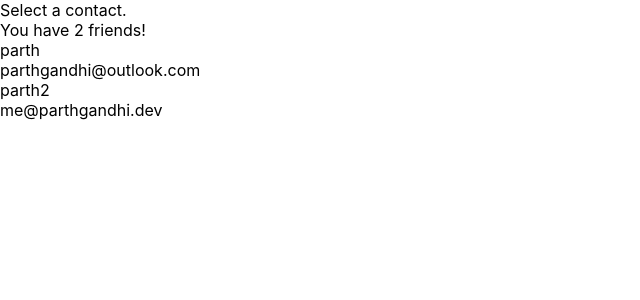
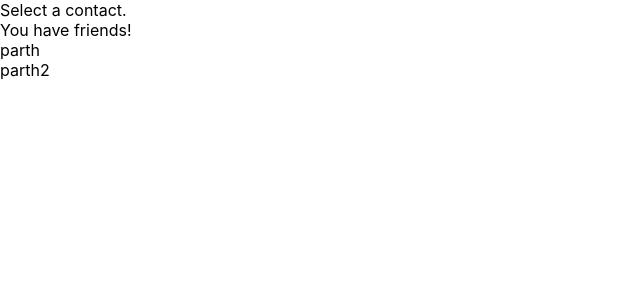
Before and after one commit to ParthGandhi/contacts-app, a Next.js app: page /contacts in a window 1280 px wide. Shown: the top 300 px of the page, without its empty margins (0-640 px from the left). Built offline with nearby package versions, Linux system fonts and the light colour scheme.

Commit message:
show details on click

```diff
--- a/pages/contacts.jsx
+++ b/pages/contacts.jsx
@@ -1,45 +1,63 @@
 import { useState } from "react";
 
-function ContactSummary({ id, name, email }) {
+function ContactSummary({ id, name, onClickHandler }) {
   return (
-    <div key={id}>
-      <div>{name}</div>
-      <div>{email}</div>
+    <div key={id} onClick={() => onClickHandler(id)}>
+      {name}
     </div>
   );
 }
 
-// is this the right way to pass default args?
+function ContactDetails({ id, name, email, phone }) {
+  return (
+    <div key={id}>
+      <div>{name}</div>
+      <div>Email: {email ? email : "None"}</div>
+      <div>Phone: {phone ? phone : "None"}</div>
+    </div>
+  );
+}
+
 // how to strictly type this data container
-const defaultContactsData = [
-  {
-    id: 1,
+const defaultContactsData = {
+  1: {
     name: "parth",
     email: "parthgandhi@outlook.com",
   },
-  {
-    id: 2,
+  2: {
     name: "parth2",
     email: "me@parthgandhi.dev",
   },
-];
+};
 
-function Contacts({ contactsData }) {
-  contactsData = contactsData || defaultContactsData;
+function Contacts() {
+  const [contactsData, setContactsData] = useState(defaultContactsData);
   const [selectedContact, setSelectedContact] = useState(null);
+
+  const handleSelectContact = (contactId) => {
+    setSelectedContact(contactsData[contactId]);
+  };
 
   return (
     <div>
       <div>{selectedContact ? selectedContact.name : "Select a contact."}</div>
       <div> You have {contactsData.length} friends!</div>
 
-      {contactsData.map((contactData, index) => (
+      {Object.entries(contactsData).map(([contactId, contactData]) => (
         <ContactSummary
-          id={contactData.id}
+          id={contactId}
           name={contactData.name}
-          email={contactData.email}
+          onClickHandler={handleSelectContact}
         />
       ))}
+
+      {selectedContact && (
+        <ContactDetails
+          id={selectedContact.id}
+          name={selectedContact.name}
+          email={selectedContact.email}
+        />
+      )}
     </div>
   );
 }
```
